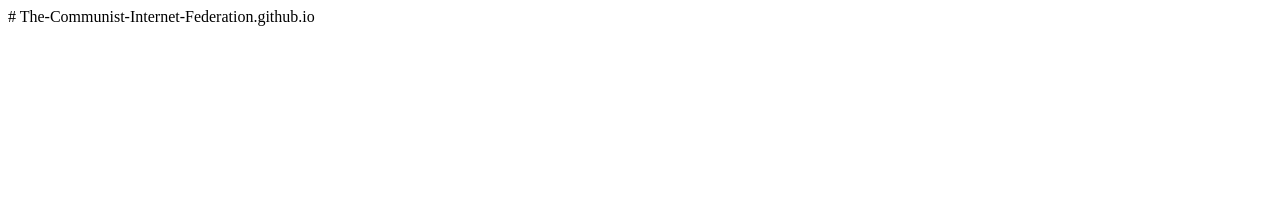
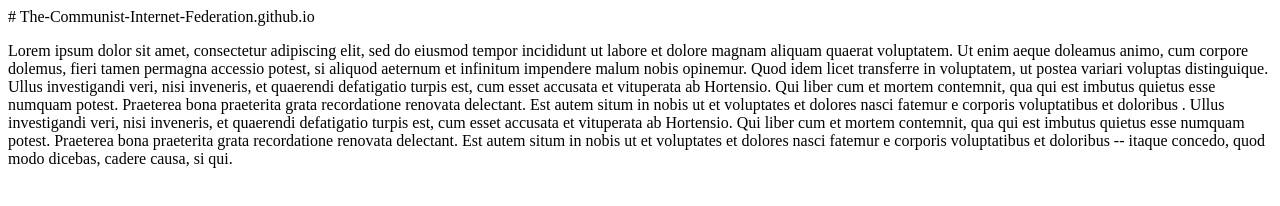
Before and after one commit to Communist-Internet-Federation/Communist-Internet-Federation.github.io, a plain HTML site: page index.html in a window 1280 px wide. Drawn offline with Linux system fonts and the light colour scheme.

Commit message:
modified:   index.html

```diff
--- a/index.html
+++ b/index.html
@@ -1 +1,8 @@
 # The-Communist-Internet-Federation.github.io
+<p>
+    Lorem ipsum dolor sit amet, consectetur adipiscing elit, sed do eiusmod tempor incididunt ut labore et dolore magnam aliquam quaerat voluptatem. Ut enim aeque doleamus animo, cum corpore dolemus, fieri tamen permagna accessio potest, si aliquod aeternum et infinitum impendere malum nobis opinemur. Quod idem licet transferre in voluptatem, ut postea variari voluptas distinguique.
+
+Ullus investigandi veri, nisi inveneris, et quaerendi defatigatio turpis est, cum esset accusata et vituperata ab Hortensio. Qui liber cum et mortem contemnit, qua qui est imbutus quietus esse numquam potest. Praeterea bona praeterita grata recordatione renovata delectant. Est autem situm in nobis ut et voluptates et dolores nasci fatemur e corporis voluptatibus et doloribus .
+
+Ullus investigandi veri, nisi inveneris, et quaerendi defatigatio turpis est, cum esset accusata et vituperata ab Hortensio. Qui liber cum et mortem contemnit, qua qui est imbutus quietus esse numquam potest. Praeterea bona praeterita grata recordatione renovata delectant. Est autem situm in nobis ut et voluptates et dolores nasci fatemur e corporis voluptatibus et doloribus -- itaque concedo, quod modo dicebas, cadere causa, si qui.
+</p>
```
